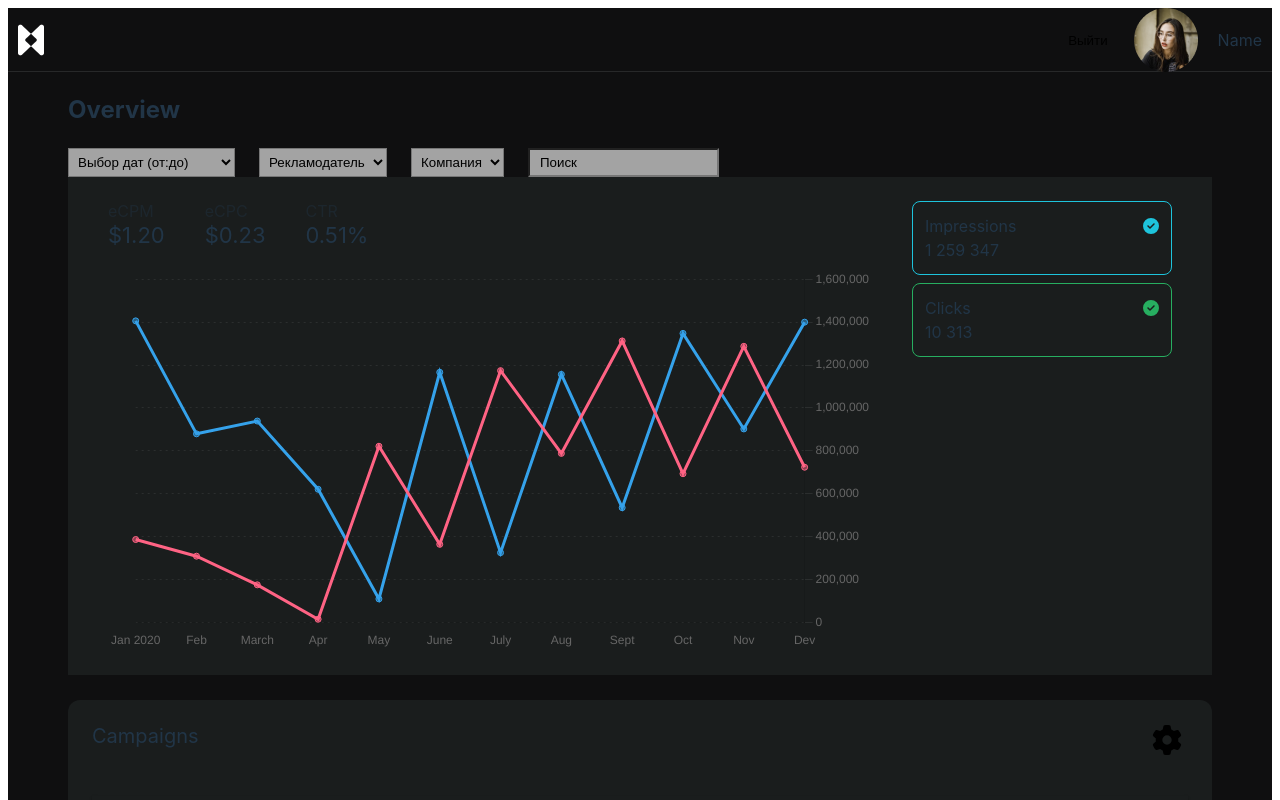
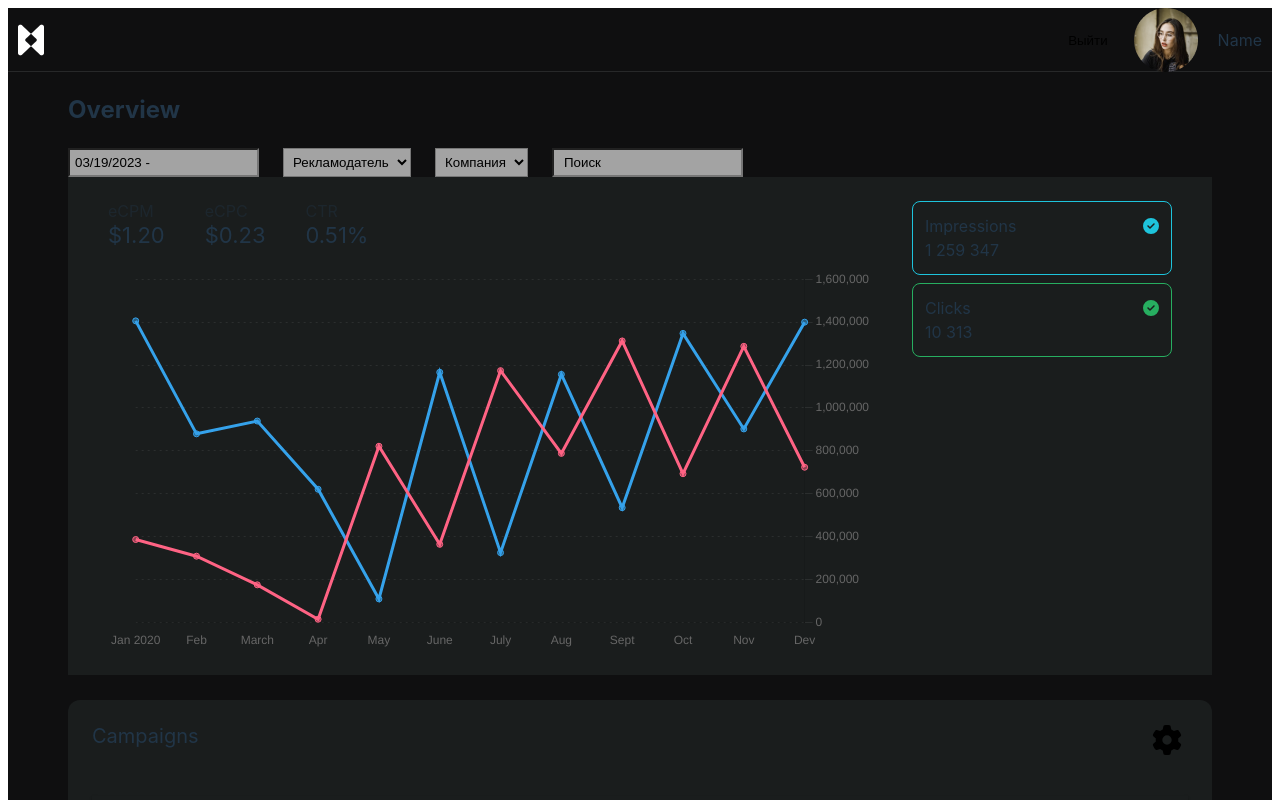
Before and after one commit to excluz1v/charts, a React (Vite) app: page / in a window 1280 px wide. Shown: the top 800 px of the page. Built offline with nearby package versions, Linux system fonts and the light colour scheme.

Commit message:
dev: add date picker

```diff
--- a/package.json
+++ b/package.json
@@ -20,11 +20,13 @@
     "chart.js": "^4.2.1",
     "react": "^18.2.0",
     "react-chartjs-2": "^5.2.0",
+    "react-datepicker": "^4.10.0",
     "react-dom": "^18.2.0",
     "react-router-dom": "^6.9.0"
   },
   "devDependencies": {
     "@types/react": "^18.0.27",
+    "@types/react-datepicker": "^4.10.0",
     "@types/react-dom": "^18.0.10",
     "@vitejs/plugin-react": "^3.1.0",
     "typescript": "^4.9.3",
--- a/src/components/FIlters/index.tsx
+++ b/src/components/FIlters/index.tsx
@@ -1,13 +1,25 @@
+import React, { useState } from "react";
+import DatePicker from "react-datepicker";
 import styles from "./Filter.module.css";
+import "react-datepicker/dist/react-datepicker.css";
 
 export const Filters = ()=>{
+    const [startDate, setStartDate] = useState(new Date());
+    const [endDate, setEndDate] = useState(null);
+    const onChange = (dates) => {
+        const [start, end] = dates;
+        setStartDate(start);
+        setEndDate(end);
+    };
     return  <div className={styles.Filters}>
-        <label>
-            <select>
-                <option value="" disabled selected>Выбор дат (от:до)</option>
-                <option value="hurr">тут будет выбор даты</option>
-            </select>
-        </label>
+        <div>
+            <DatePicker        selected={startDate}
+                               onChange={onChange}
+                               startDate={startDate}
+                               endDate={endDate}
+                               selectsRange
+                                />
+        </div>
         <label>
             <select>
                 <option value="" disabled selected>Рекламодатель</option>
```
Also changed, not shown: 2 other files (tests, documents, lock files or other folders).
